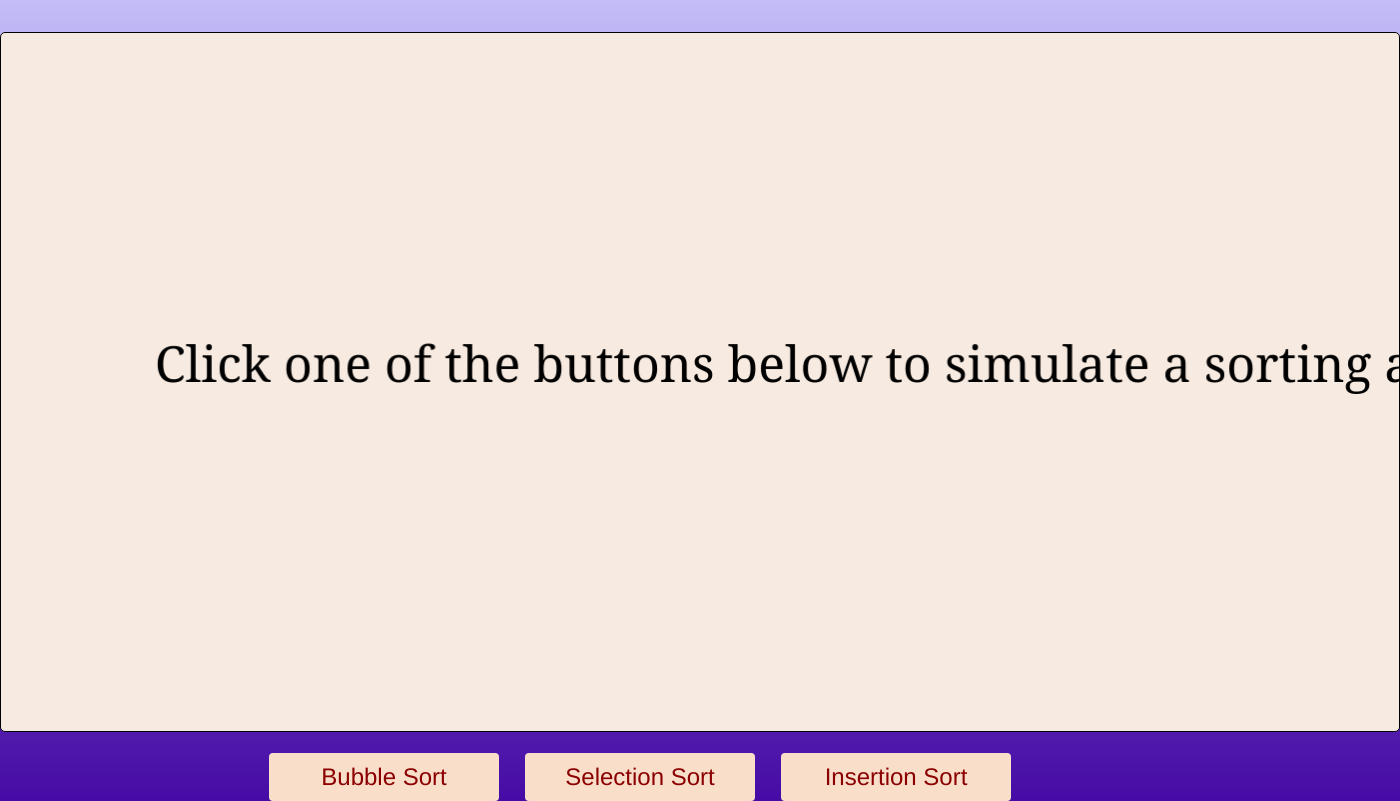
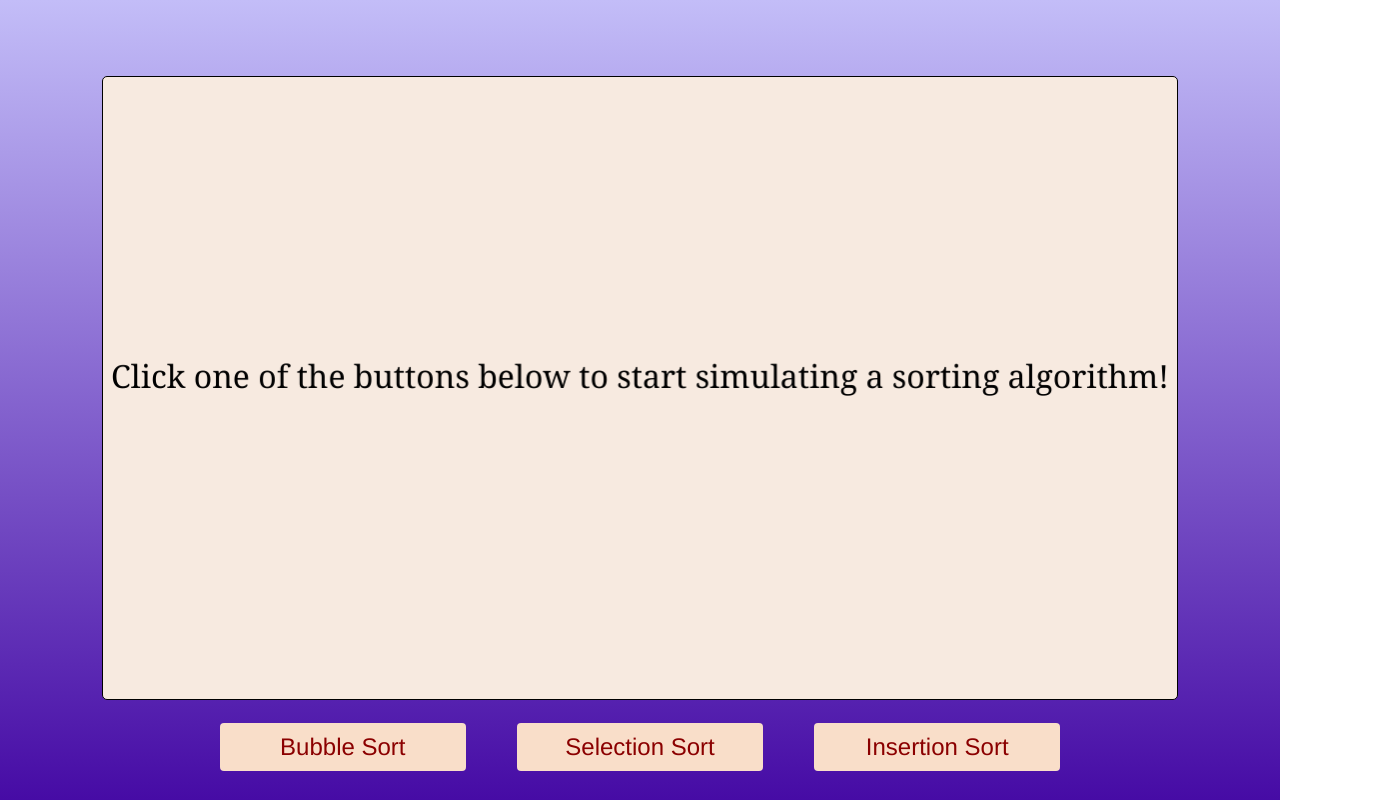
Before and after one commit to caplock221b/Sorting-Algorithm-Visualisation, a plain HTML site: page index.html in a window 1280 px wide. Shown: the whole page, 1400 px wide, since content can reach past the window. Drawn offline with nearby package versions, Linux system fonts and the light colour scheme.

Commit message:
Add files via upload

```diff
--- a/index.html
+++ b/index.html
@@ -6,19 +6,23 @@
     <meta http-equiv="X-UA-Compatible" content="ie=edge">
     <link rel="stylesheet" href="https://maxcdn.bootstrapcdn.com/bootstrap/3.3.7/css/bootstrap.min.css" integrity="sha384-BVYiiSIFeK1dGmJRAkycuHAHRg32OmUcww7on3RYdg4Va+PmSTsz/K68vbdEjh4u" crossorigin="anonymous">
     <link rel="stylesheet" href="style.css">
-    <title>Document</title>
+    <title>Sorting Visualisation</title>
 </head>
 <body>
-    <div class="top">
-        <div class="passes"></div>
-        <div class="comparisons"></div>
-        <div class="swaps"></div>
-    </div>
-    <canvas></canvas>
-    <div class="clicks">
-        <button class="btn btn-block bubble" type="button">Bubble Sort</button>
-        <button class="btn btn-block selection">Selection Sort</button>
-        <button class="btn btn-block insertion">Insertion Sort</button>
+    <div class="container-fluid">
+        <div class="row top">
+            <div class="col md-4 passes"></div>
+            <div class="col md-4 comparisons"></div>
+            <div class="col md-4 swaps"></div>
+        </div>
+        <div class="row">
+            <canvas></canvas>
+        </div>
+        <div class="row bottom">
+            <button class="btn btn-block bubble" type="button">Bubble Sort</button>
+            <button class="btn btn-block selection">Selection Sort</button>
+            <button class="btn btn-block insertion">Insertion Sort</button>
+        </div>
     </div>
     <script src="script.js"></script>
 </body>
--- a/script.js
+++ b/script.js
@@ -16,6 +16,13 @@ function fix_dpi() {
 }
 fix_dpi();
 
+window.addEventListener('resize',
+function(e){
+    c.clearRect(0, 0, canvas.width, canvas.height);
+    onStart();
+});
+
+// alert("This project is best visualised in full screen.")
 let numberArray = [];
 let num;
 let passes;
@@ -183,15 +190,19 @@ let unit = { // Defines one square box
         passes++;
         i++;
     }
+function onStart(){
+    if(activeTab == null){
+        c.fillStyle = "black";
+        c.font = "4vh Georgia";
+        c.textAlign = "center";
+        c.fillText("Click one of the buttons below to start simulating a sorting algorithm!", canvas.width/2, canvas.height/2);
+        pass.style.display = "none";
+        compare.style.display = "none";
+        swap.style.display = "none";
+    }
+}
 
-if(activeTab == null){
-    c.fillStyle = "black";
-    c.font = "50px Georgia";
-    c.fillText("Click one of the buttons below to simulate a sorting algorithm!", canvas.width/2 - 19.5*unit.x, canvas.height/2);
-    pass.style.display = "none";
-    compare.style.display = "none";
-    swap.style.display = "none";
-}
+onStart();
 
 function draw(){
     pass.style.display = "flex";
@@ -209,10 +220,10 @@ function draw(){
         c.strokeStyle = 'black';
         c.strokeRect(i*unit.x, (50-num)*unit.y, unit.x, num*unit.y);
         c.fillStyle = "black";
-        c.font = "20px Georgia";
+        c.font = "2.5vh Georgia";
         if(num<=9)
-            c.fillText(num, i*unit.x+10, (50-num-1)*unit.y);
+            c.fillText(num, i*unit.x+15, (50-num-1)*unit.y);
         else
-            c.fillText(num, i*unit.x+3, (50-num-1)*unit.y);
+            c.fillText(num, i*unit.x+15, (50-num-1)*unit.y);
     }
 }
--- a/style.css
+++ b/style.css
@@ -1,21 +1,25 @@
 body{
-    margin: 0;
+    max-height: 100vh;
     max-width: 100vw;
-    min-height: 98vh;
     background: linear-gradient(rgb(195, 189, 248), rgb(70, 11, 165));
+
 }
-/* background: linear-gradient(rgb(134, 124, 248), rgb(59, 48, 77)); */
+.container-fluid{
+    height: 96vh;
+    width: 96vw;
+    margin: 2vh 2vw;
+}
 .top{
+    height: 6vh;
+    margin: 0vh 12vw 1.5vh 12vw;
     display: flex;
     justify-content: center;
-    margin-top: 2vh;
-    margin-left: 10vw;
-    margin-right: 10vw;
+    align-items: center;
     font-size: x-large;
 }
 .passes{
-    width: 20%;
-    height: 5vh;
+    width: 25%;
+    height: 6vh;
     display: flex;
     justify-content: center;
     align-items: center;
@@ -24,7 +28,7 @@ body{
 }
 .comparisons{
     width: 30%;
-    height: 5vh;
+    height: 6vh;
     display: flex;
     justify-content: center;
     align-items: center;
@@ -34,7 +38,7 @@ body{
 }
 .swaps{
     width: 30%;
-    height: 5vh;
+    height: 6vh;
     display: flex;
     justify-content: center;
     align-items: center;
@@ -44,25 +48,23 @@ body{
 }
 canvas{
     display: block;
-    margin-top: 2vh;
-    margin-left: auto;
-    margin-right: auto;
-    height: 700px;
-    width: 1400px;
+    width: 84vw;
+    height: 78vh;
+    border: 1px solid black;
+    margin: 0 6vw 1.5vh 6vw;
     background-color: #f7eae0;
-    border: 1px solid black;
     border-radius: 5px;
 }
-/* #f7eae0 */
-.clicks{
+.bottom{
+    height: 9vh;
+    margin: 0 12vw 2vh 12vw;
     display: flex;
     justify-content: center;
-    margin-top: 2vh;
-    margin-left: 20vw;
-    margin-right: 20vw;
+    align-items: center;
 }
 .btn{
-    margin: auto 1vw;
+    margin: 1vh 2vw;
+    height: 6vh;
     color: rgb(139, 0, 0);
     background-color: #f9dec9;
     font-size: x-large;
```
